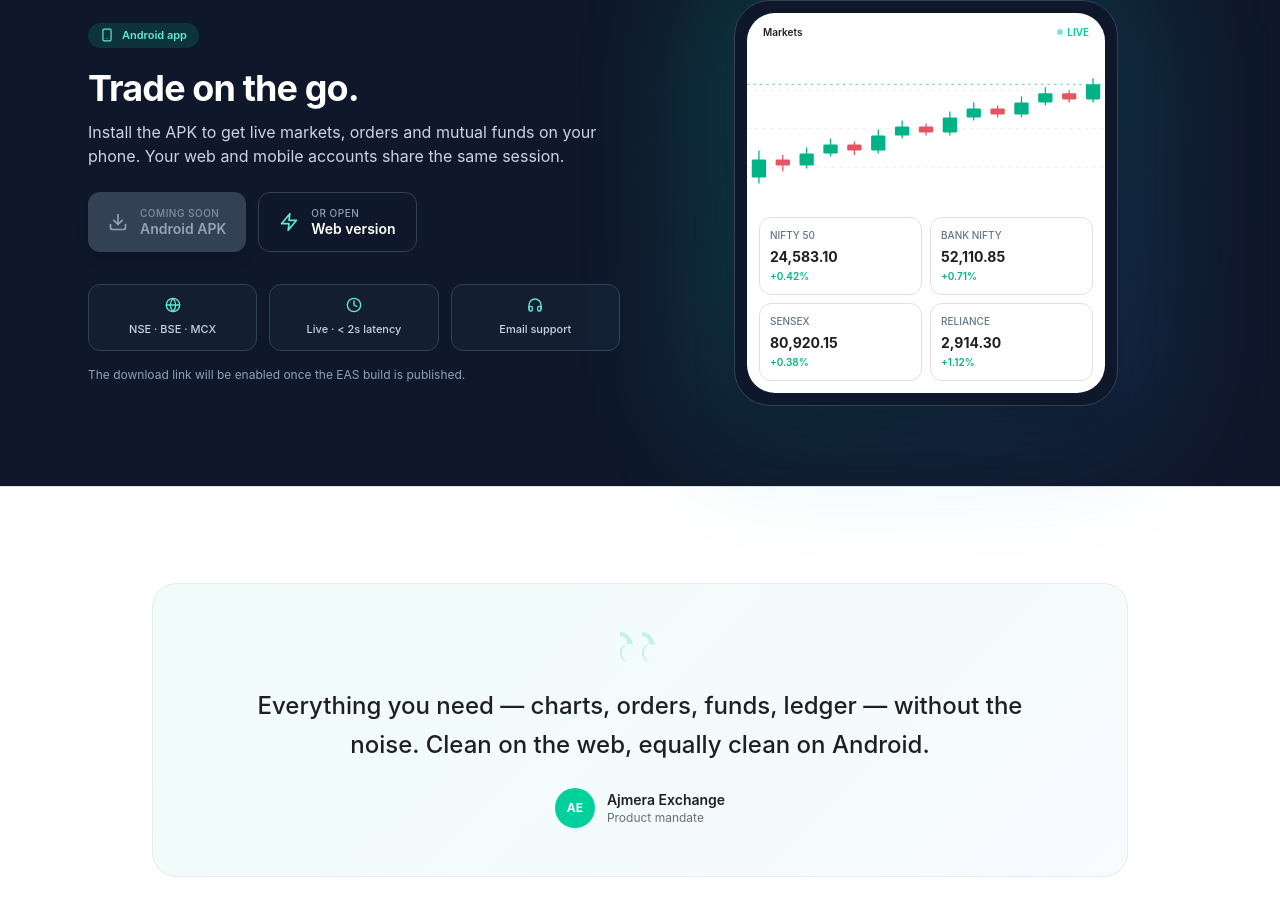
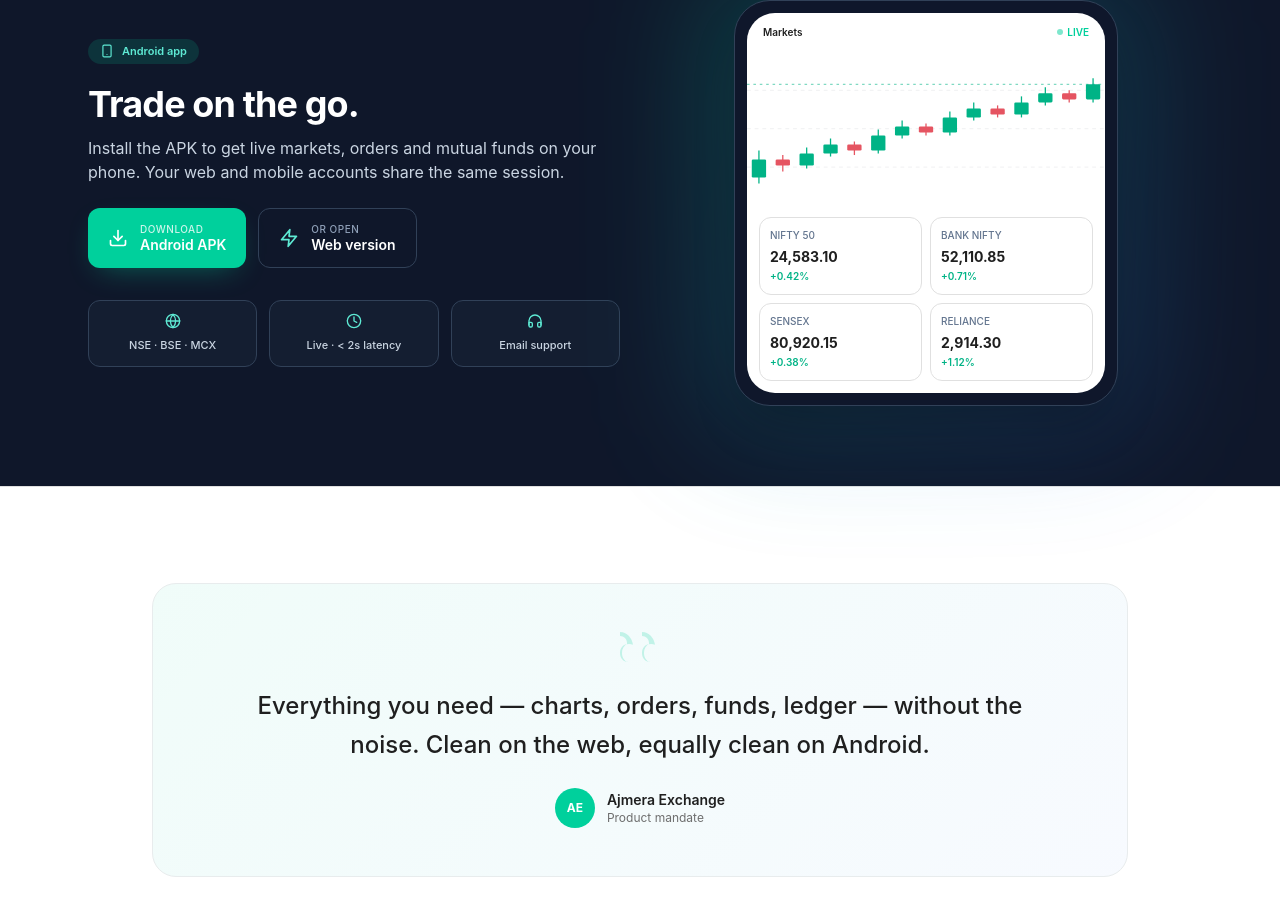
Before and after one commit to yashvardhansharma111/ajmera, a Next.js app: page / in a window 1280 px wide. Shown: the part 4253-5169 px from the top of the page. Built offline with nearby package versions, Linux system fonts and the light colour scheme.

Commit message:
apk link added

```diff
--- a/app/page.tsx
+++ b/app/page.tsx
@@ -28,8 +28,8 @@ import {
   FiZap,
 } from "react-icons/fi";
 
-// TODO: replace with the real EAS APK URL when it's ready.
-const APK_URL = "#apk-coming-soon";
+const APK_URL: string =
+  "https://expo.dev/artifacts/eas/vBjRETwRwgKATGJWrwoaN3.apk";
 const SUPPORT_EMAIL = "support@ajmeraexchange.in";
 
 const TICKER = [
```
